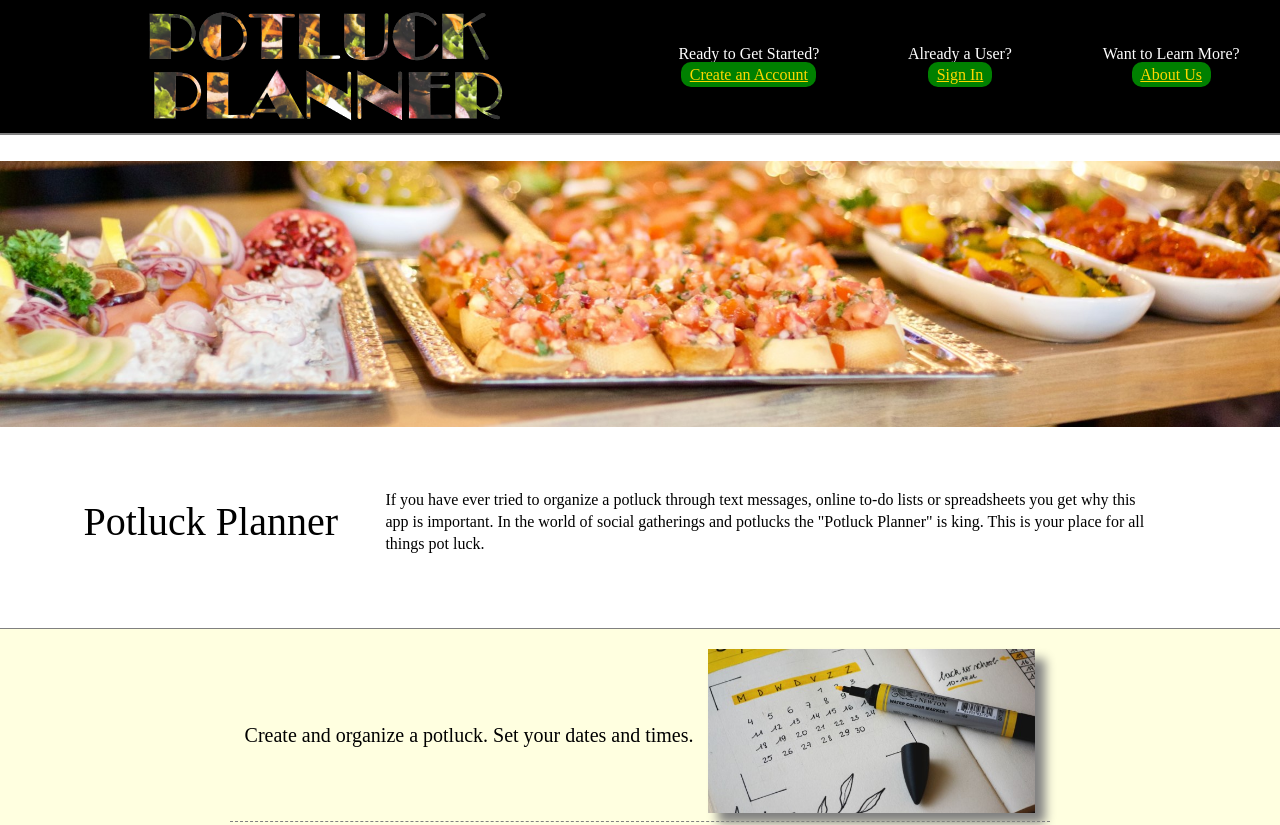
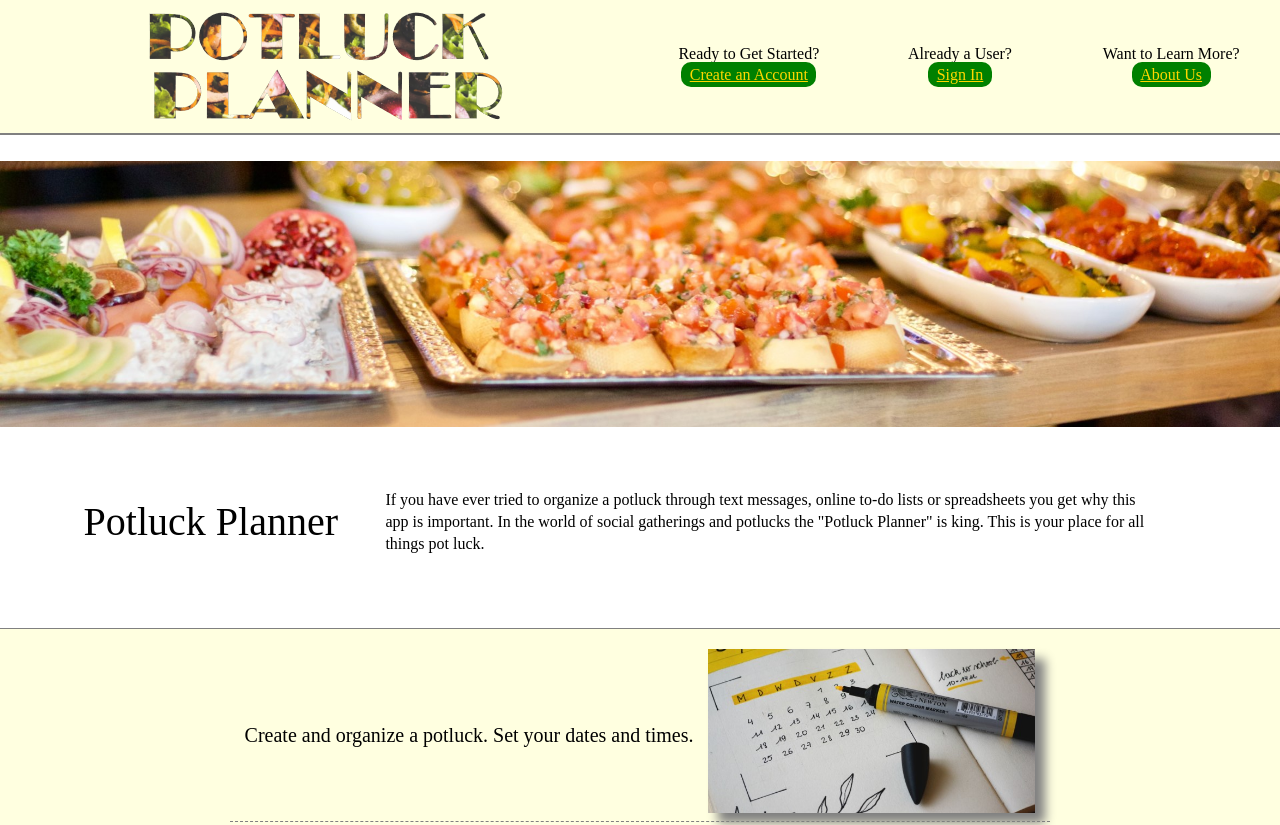
Before and after one commit to Build-Week-PotluckPlanner/Build-Week-PotluckPlanner.github.io, a plain HTML site: page index.html in a window 1280 px wide. Shown: the top 825 px of the page. Drawn offline with Linux system fonts and the light colour scheme.

Commit message:
changed nav background color. added shadow to bottom vertical image

```diff
--- a/less/main.less
+++ b/less/main.less
@@ -70,6 +70,7 @@
             .sectionTwoIMG{
                 img{
                     width: 100%;
+                    box-shadow: 10px 10px 10px gray;
                 }
             }
             .sectionTwoInfo{
--- a/less/navigation.less
+++ b/less/navigation.less
@@ -1,6 +1,6 @@
 .navSection {
-    background: black;
-    color: white;
+    background: lightyellow;
+    color: black;
     width: 100%;
     .flexCenter();
     .navLogoSection {
@@ -8,6 +8,9 @@
         width: 50%;
         img{
             width: 100%;
+            animation-name: blurLogo;
+            animation-duration: 4s;
+            animation-fill-mode: forwards;
         }
     }
     .navTextSection{
```
Also changed, not shown: css/index.css.
